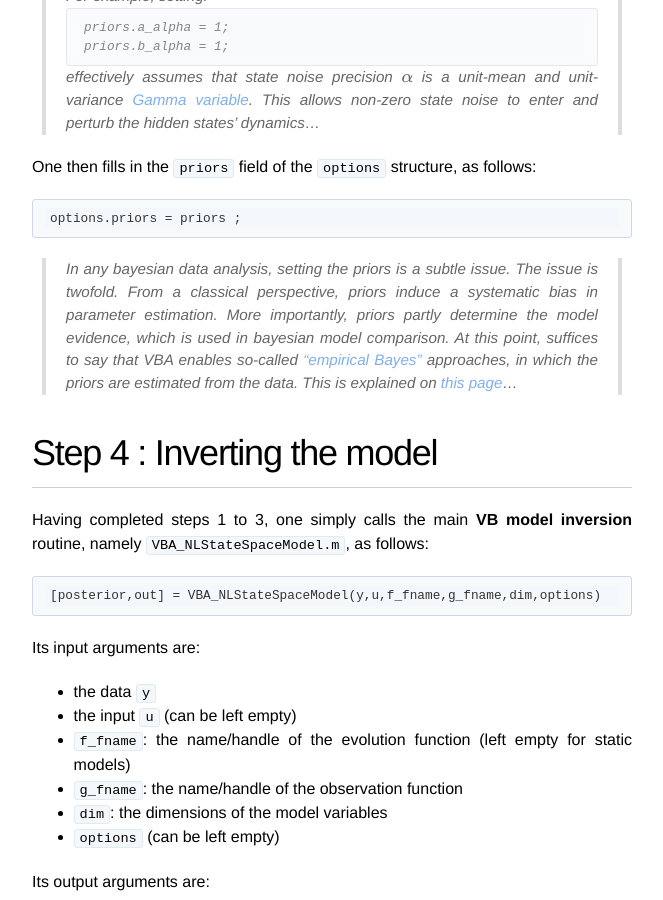
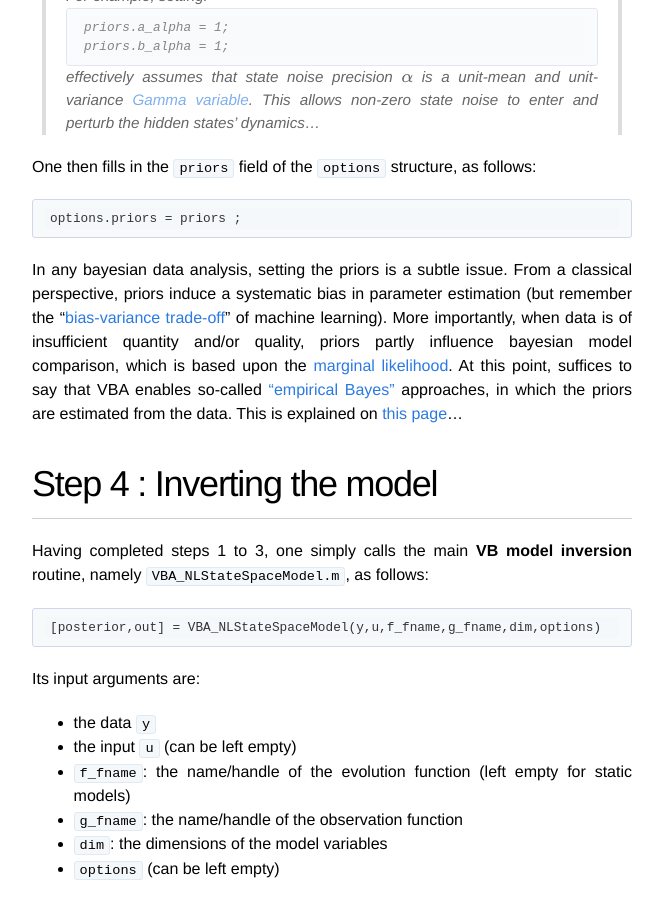
Before and after one commit to MBB-team/VBA-toolbox, a Jekyll site: the page built from _wiki/VBA-model-inversion-in-4-steps.md, in a window 1280 px wide and 900 px high, scrolled down 3124 px. Shown: the whole window, without its empty margins (308-971 px from the left). Built offline with Jekyll 4.4.1, drawn with Linux system fonts in a browser that asks for light colours; nearby versions of some CDN libraries; formulas are drawn with MathJax 3.

Commit message:
Update VBA-model-inversion-in-4-steps.md

````diff
--- a/_wiki/VBA-model-inversion-in-4-steps.md
+++ b/_wiki/VBA-model-inversion-in-4-steps.md
@@ -103,7 +103,7 @@ One then fills in the `priors` field of the `options` structure, as follows:
 options.priors = priors ;
 ```
 
-> In any bayesian data analysis, setting the priors is a subtle issue. The issue is twofold. From a classical perspective, priors induce a systematic bias in parameter estimation. More importantly, priors partly determine the model evidence, which is used in bayesian model comparison. At this point, suffices to say that VBA enables so-called ["empirical Bayes"](https://en.wikipedia.org/wiki/Empirical_Bayes_method) approaches, in which the priors are estimated from the data. This is explained on [this page]({{ site.baseurl }}/wiki/VBA-MFX)...
+In any bayesian data analysis, setting the priors is a subtle issue. From a classical perspective, priors induce a systematic bias in parameter estimation (but remember the "[bias-variance trade-off](https://en.wikipedia.org/wiki/Bias%E2%80%93variance_tradeoff)" of machine learning). More importantly, when data is of insufficient quantity and/or quality, priors partly influence bayesian model comparison, which is based upon the [marginal likelihood](https://en.wikipedia.org/wiki/Marginal_likelihood). At this point, suffices to say that VBA enables so-called ["empirical Bayes"](https://en.wikipedia.org/wiki/Empirical_Bayes_method) approaches, in which the priors are estimated from the data. This is explained on [this page]({{ site.baseurl }}/wiki/VBA-MFX)...
 
 
 # Step 4 : Inverting the model
````
